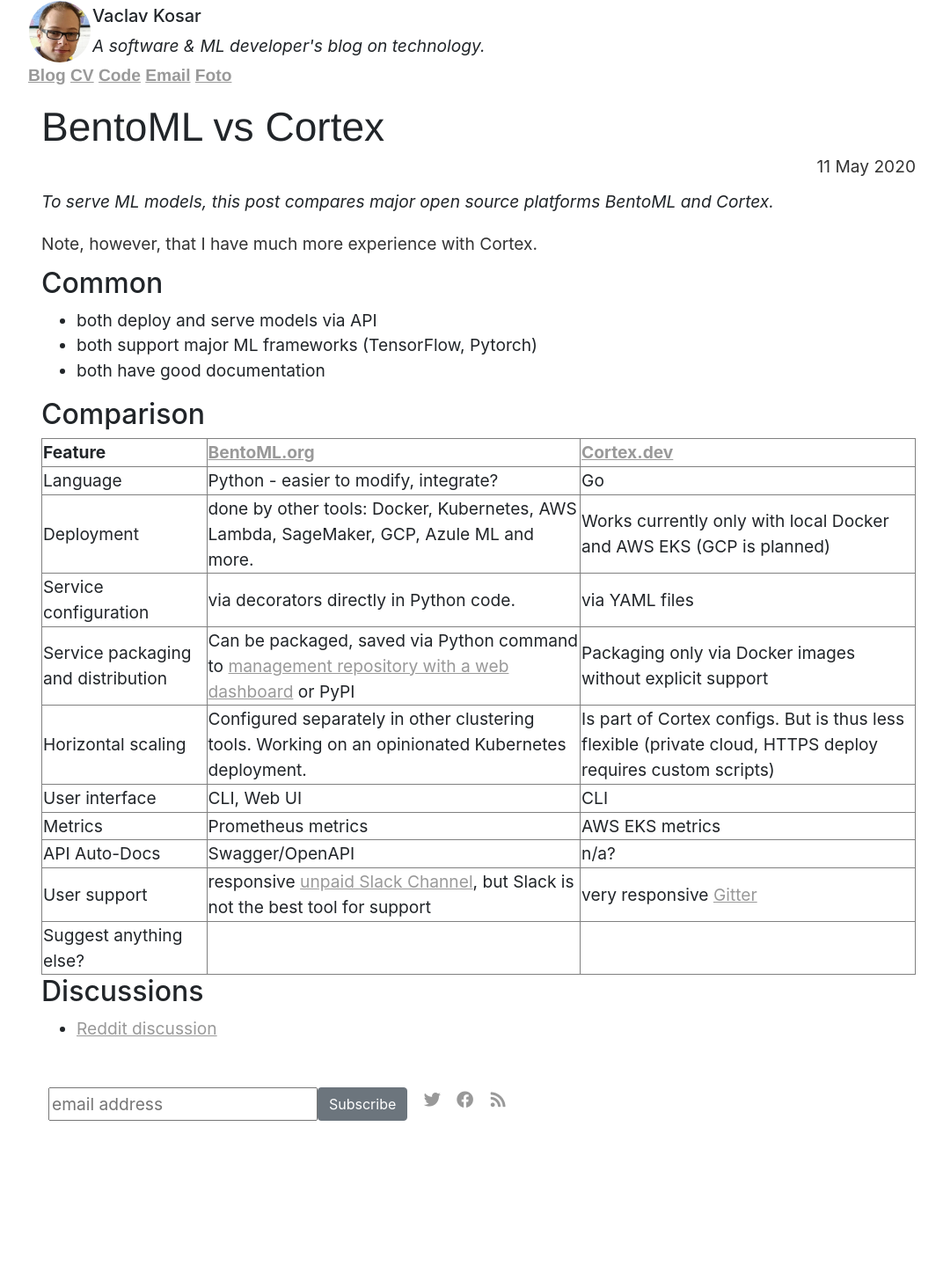
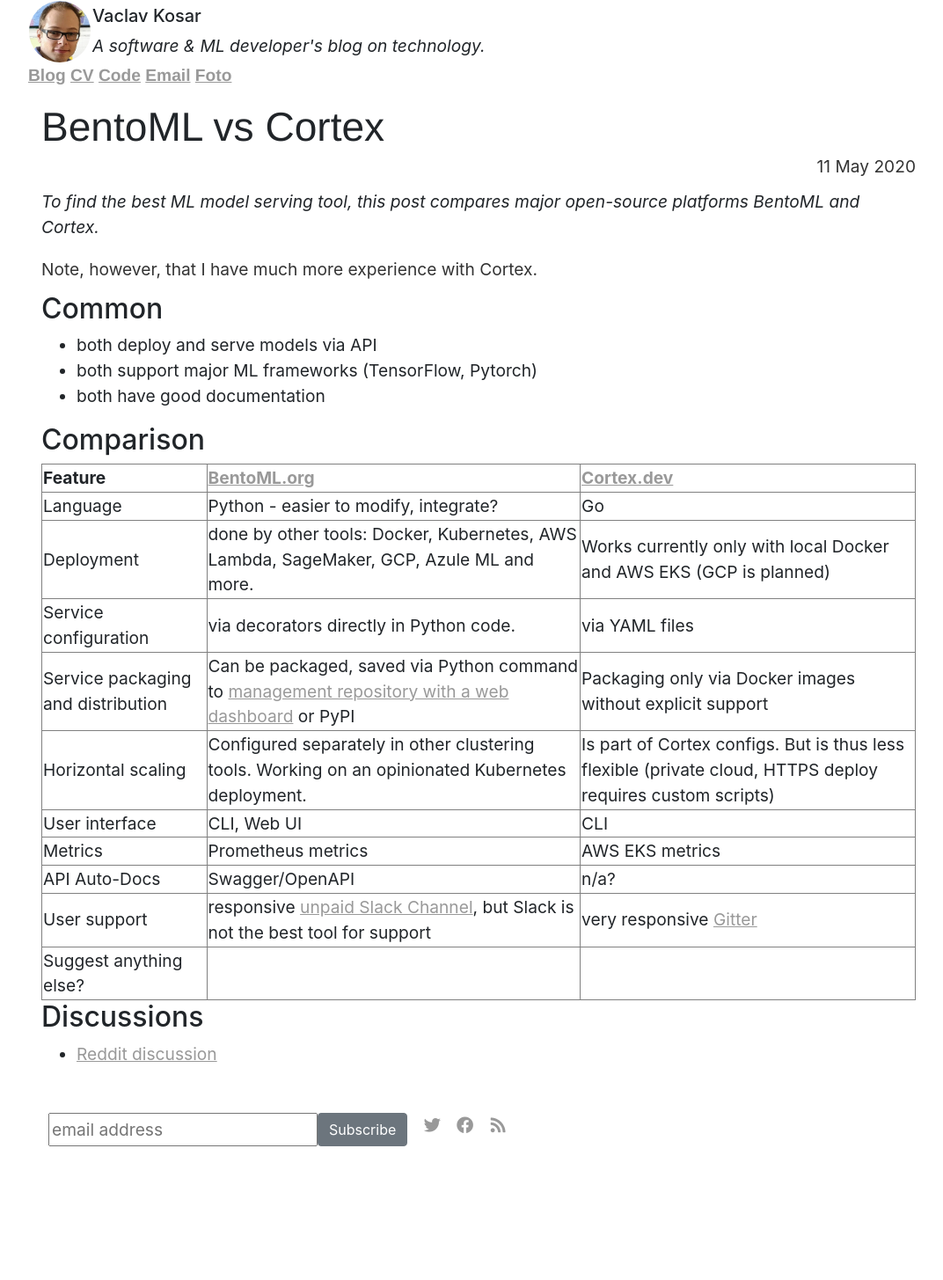
Before and after one commit to vackosar/vackosar.github.io, a Jekyll site: the page built from _posts/2020-05-11-BentoML-vs-Cortex.md, in a window 1280 px wide. Shown: the whole page at 88% size, without its empty margins (96-1168 px from the left). Built offline with Jekyll 4.4.1, drawn with Linux system fonts in a browser that asks for light colours; nearby versions of some CDN libraries; library files that are not in the unit come from our copies; comment, search, counter and statistics services are not loaded; before the commit the page ends 1426 px from its top, so only the background shows below that.

Commit message:
cortex bento

```diff
--- a/_posts/2020-05-11-BentoML-vs-Cortex.md
+++ b/_posts/2020-05-11-BentoML-vs-Cortex.md
@@ -3,7 +3,7 @@
 title: "BentoML vs Cortex"
 categories: ML
 date: 2020-05-11
-description: To serve ML models, this post compares major open source platforms BentoML and Cortex.
+description: To find the best ML model serving tool, this post compares major open-source platforms BentoML and Cortex.
 ---
 
 Note, however, that I have much more experience with Cortex.
```
